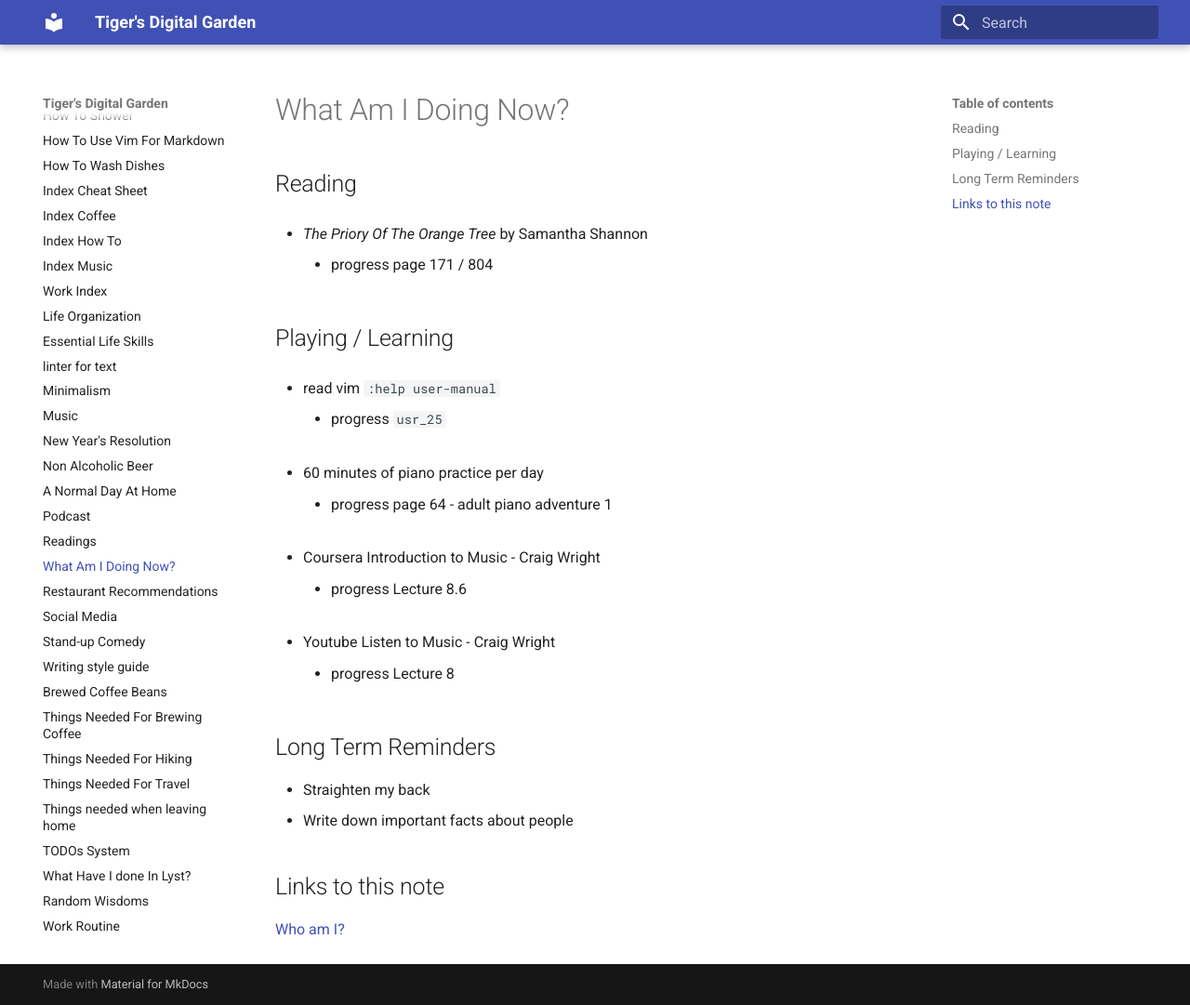
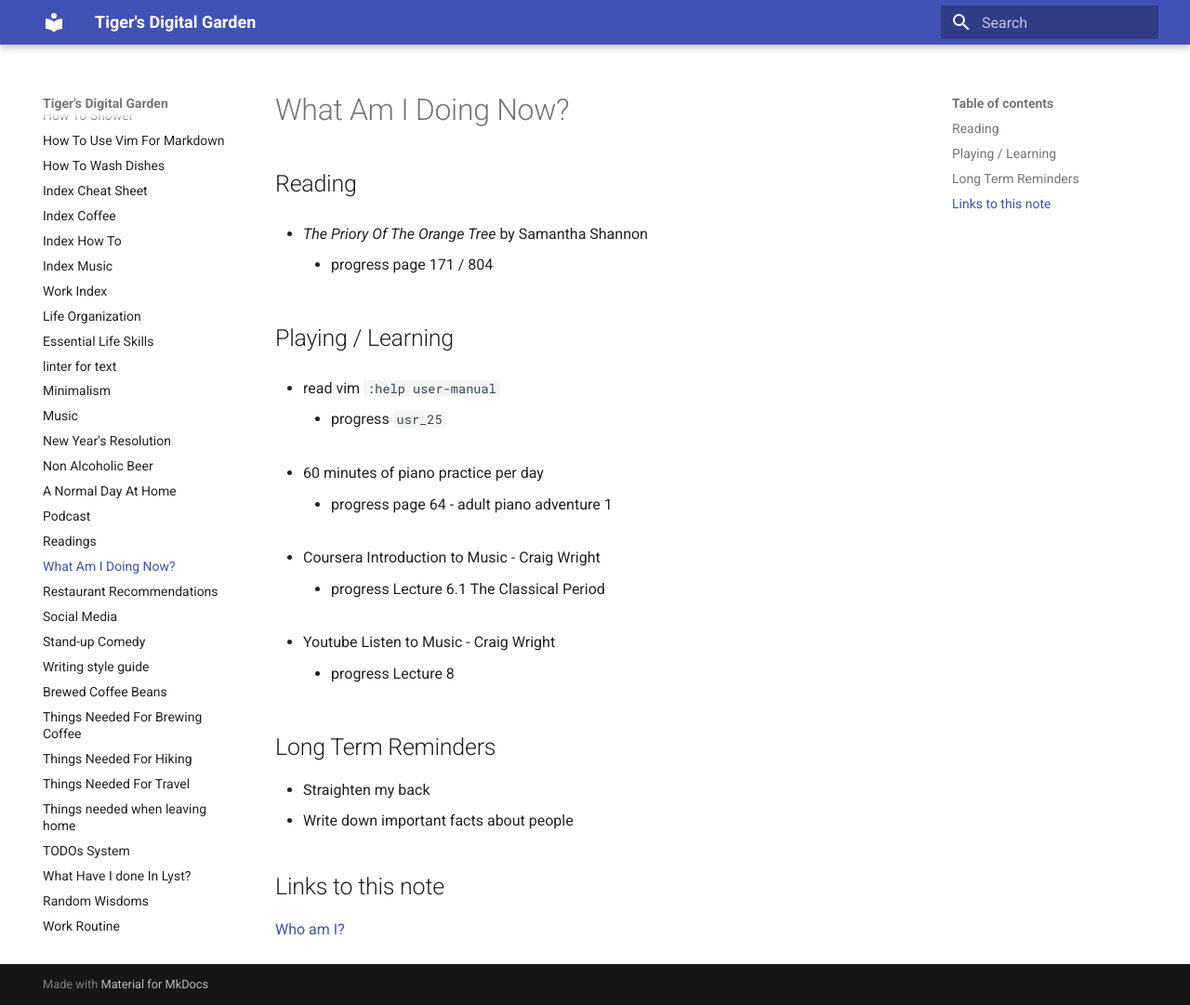
Before and after one commit to ynotstartups/notes, an MkDocs documentation site: the page built from notes/reminders.md, in a window 1280 px wide and 1081 px high. Shown: the whole window at 93% size. Built offline with MkDocs 1.6.1 and Material for MkDocs 9.7.7, drawn with Linux system fonts in a browser that asks for light colours.

Commit message:
update reminders

```diff
--- a/notes/reminders.md
+++ b/notes/reminders.md
@@ -18,7 +18,7 @@
 
 - Coursera Introduction to Music - Craig Wright
 
-  - progress Lecture 8.6
+  - progress Lecture 6.1 The Classical Period
 
 - Youtube Listen to Music - Craig Wright
 
```
